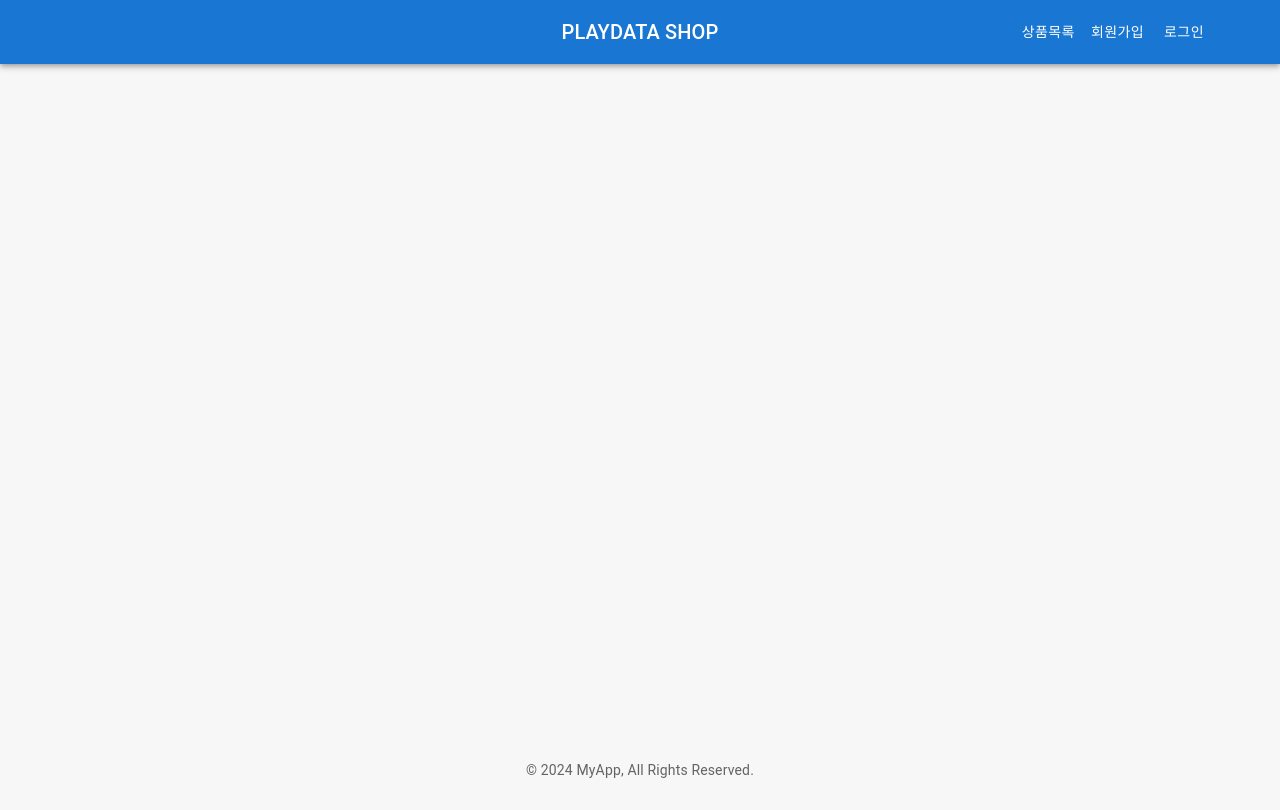
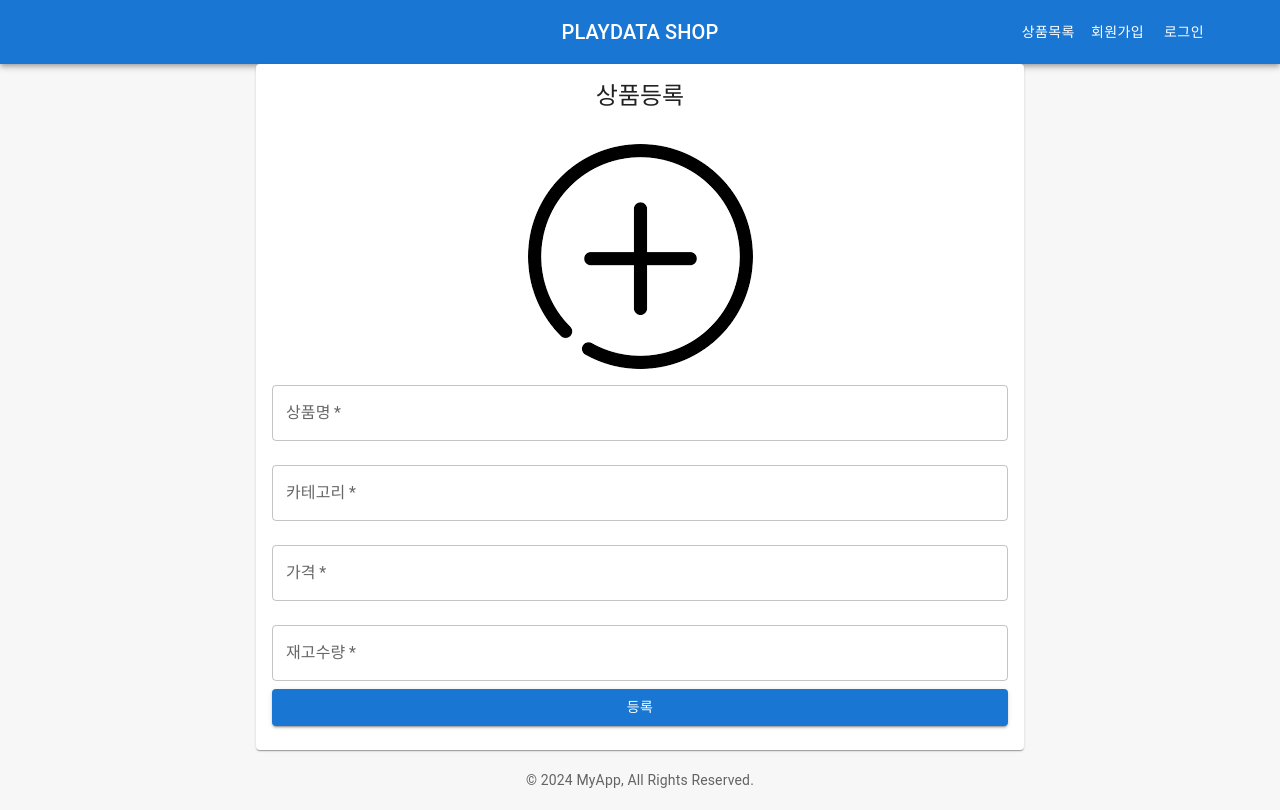
Before and after one commit to LeeKM321/orderservice-front, a React (Create React App) app: page /product/manage in a window 1280 px wide. Built offline with nearby package versions, Linux system fonts and the light colour scheme.

Commit message:
ProductCreate 컴포넌트 생성, 상품 이미지 썸네일 처리

```diff
--- a/src/App.js
+++ b/src/App.js
@@ -10,6 +10,7 @@
 import { CartContextProvider } from './context/CartContext';
 import OrderPage from './components/OrderPage';
 import MyPage from './components/MyPage';
+import ProductCreate from './components/ProductCreate';
 
 function App() {
   return (
@@ -25,6 +26,7 @@
               <Route path='/product/list' element={<ProductList />} />
               <Route path='/order/cart' element={<OrderPage />} />
               <Route path='/mypage' element={<MyPage />} />
+              <Route path='/product/manage' element={<ProductCreate />} />
             </Routes>
           </div>
           <Footer />
--- a/src/components/OrderListComponent.js
+++ b/src/components/OrderListComponent.js
@@ -12,11 +12,15 @@
   Typography,
 } from '@mui/material';
 import ExpandMoreIcon from '@mui/icons-material/ExpandMore';
-import React, { useEffect, useState } from 'react';
+import React, { useContext, useEffect, useState } from 'react';
 import axiosInstance from '../configs/axios-config';
+import AuthContext from '../context/UserContext';
+import { useNavigate } from 'react-router-dom';
 
 const OrderListComponent = ({ isAdmin }) => {
   const [orderList, setOrderList] = useState([]);
+  const { onLogout } = useContext(AuthContext);
+  const navigate = useNavigate();
 
   const cancelOrder = async (id) => {
     try {
@@ -34,7 +38,16 @@
         // const filtered = prevList.filter((order) => order.id !== id);
         // return [...filtered, cancelOrder];
       });
-    } catch (e) {}
+    } catch (e) {
+      if (e.response.data?.statusMessage === 'EXPIRED_RT') {
+        alert('시간이 경과하여 재 로그인이 필요합니다.');
+        onLogout();
+        navigate('/');
+      } else if (e.response.data.message === 'NO_LOGIN') {
+        alert('아예 로그인을 하지 않아서 재발급 요청 들어갈 수 없음!');
+        navigate('/');
+      }
+    }
   };
 
   useEffect(() => {
--- /dev/null
+++ b/src/components/ProductCreate.js
@@ -0,0 +1,118 @@
+import {
+  Button,
+  Card,
+  CardContent,
+  CardHeader,
+  Container,
+  Grid,
+  TextField,
+} from '@mui/material';
+import React, { useRef, useState } from 'react';
+import { useNavigate } from 'react-router-dom';
+
+const ProductCreate = () => {
+  const [name, setName] = useState('');
+  const [category, setCategory] = useState('');
+  const [price, setPrice] = useState('');
+  const [stockQuantity, setStockQuantity] = useState('');
+  const [productImage, setProductImage] = useState(null);
+  const navigate = useNavigate();
+
+  // useRef를 사용하여 특정 태그를 참조하기
+  const $fileTag = useRef();
+
+  // form submit handler
+  const productCreate = (e) => {
+    e.preventDefault();
+  };
+
+  const fileUpdate = (e) => {
+    // 첨부된 파일 정보 읽기
+    const file = $fileTag.current.files[0];
+
+    const reader = new FileReader();
+    reader.readAsDataURL(file);
+
+    reader.onloadend = () => {
+      setProductImage(reader.result);
+    };
+  };
+
+  return (
+    <Container>
+      <Grid container justifyContent='center'>
+        <Grid item xs={12} md={8}>
+          <Card>
+            <CardHeader title='상품등록' style={{ textAlign: 'center' }} />
+            <CardContent>
+              <form onSubmit={productCreate}>
+                <div
+                  className='thumbnail-box'
+                  style={{ display: 'flex', justifyContent: 'center' }}
+                  onClick={() => $fileTag.current.click()}
+                >
+                  <img
+                    src={productImage || require('../assets/image-add.png')}
+                    alt='prod-image'
+                  />
+                </div>
+                <TextField
+                  label='상품명'
+                  value={name}
+                  onChange={(e) => setName(e.target.value)}
+                  fullWidth
+                  margin='normal'
+                  required
+                />
+                <TextField
+                  label='카테고리'
+                  value={category}
+                  onChange={(e) => setCategory(e.target.value)}
+                  fullWidth
+                  margin='normal'
+                  required
+                />
+                <TextField
+                  label='가격'
+                  type='number'
+                  value={price}
+                  onChange={(e) => setPrice(e.target.value)}
+                  fullWidth
+                  margin='normal'
+                  required
+                />
+                <TextField
+                  label='재고수량'
+                  type='number'
+                  value={stockQuantity}
+                  onChange={(e) => setStockQuantity(e.target.value)}
+                  fullWidth
+                  margin='normal'
+                  required
+                />
+                <input
+                  type='file'
+                  accept='image/*'
+                  onChange={fileUpdate}
+                  style={{ display: 'none' }}
+                  required
+                  ref={$fileTag}
+                />
+                <Button
+                  type='submit'
+                  color='primary'
+                  variant='contained'
+                  fullWidth
+                >
+                  등록
+                </Button>
+              </form>
+            </CardContent>
+          </Card>
+        </Grid>
+      </Grid>
+    </Container>
+  );
+};
+
+export default ProductCreate;
```
Also changed, not shown: src/assets/image-add.png (added).
